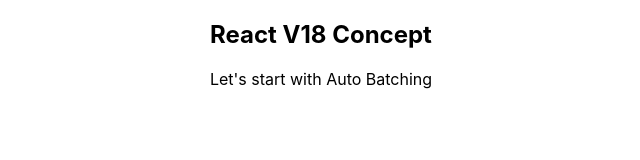
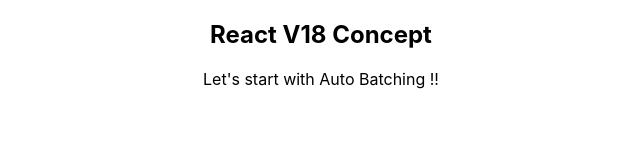
Before and after one commit to InquisitiveAboutReact/Reactv18, a React (Create React App) app in the folder reactv18/: page / in a window 1280 px wide. Shown: the top 160 px of the page, without its empty margins (319-959 px from the left). Built offline with nearby package versions, Linux system fonts and the light colour scheme.

Commit message:
further update to app js

```diff
--- a/reactv18/src/App.js
+++ b/reactv18/src/App.js
@@ -4,7 +4,7 @@
   return (
     <div className="App">
       <h2>React V18 Concept</h2>
-      <p> Let's start with Auto Batching </p>
+      <p> Let's start with Auto Batching !!</p>
     </div>
   );
 }
```
